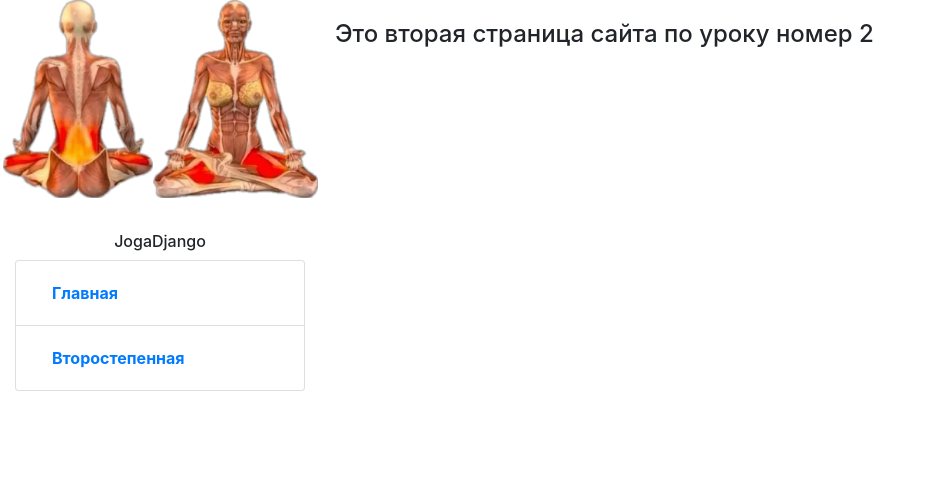
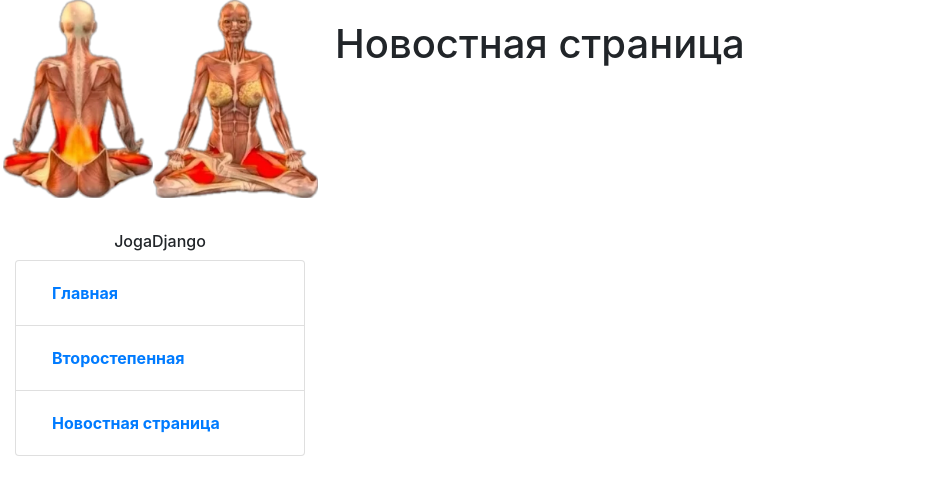
Before and after one commit to Natali280853/PythonProject_DJ03_seq, a Django app: page /news/ in a window 1280 px wide. Shown: the top 495 px of the page, without its empty margins (0-933 px from the left). Run offline with Django 5.2, Linux system fonts and the light colour scheme; some libraries are stand-ins or nearby versions.

Commit message:
add before models

```diff
--- a/ZeroCoder/main/templates/main/layoute.html
+++ b/ZeroCoder/main/templates/main/layoute.html
@@ -8,6 +8,7 @@
         content="width=device-width, user-scalable=no, initial-scale=1.0, maximum-scale=1.0, minimum-scale=1.0">
     <meta http-equiv="X-UA-Compatible" content="ie=edge">
     <link rel="stylesheet" href="{% static 'main/css/main.css' %}">
+
 
     <!-- Подключение Bootstrap CSS -->
     <link rel="stylesheet" href="https://stackpath.bootstrapcdn.com/bootstrap/4.5.2/css/bootstrap.min.css">
@@ -35,6 +36,7 @@
             <ul class="list-group">
                 <li class="list-group-item"><a href="{% url 'home' %}" class="nav-link">Главная</a></li>
                 <li class="list-group-item"><a href="{% url 'page2' %}" class="nav-link">Второстепенная</a></li>
+                <li class="list-group-item"><a href="{% url 'news_home' %}" class="nav-link">Новостная страница</a></li>
             </ul>
         </aside>
         <main class="col-md-9">
--- /dev/null
+++ b/ZeroCoder/news/templates/news/news.html
@@ -0,0 +1,9 @@
+{% extends 'main/layoute.html' %}
+
+{% block title %}
+	<title>Новостная страница</title>
+{% endblock %}
+
+{% block content %}
+<h1>Новостная страница</h1>
+{% endblock %}
--- a/ZeroCoder/news/views.py
+++ b/ZeroCoder/news/views.py
@@ -1,14 +1,10 @@
 from django.shortcuts import render
 
 def home(request):
-    return render(request, 'main/new.html')
+    return render(request, 'news/news.html')
 
 # def index(request):
 #     data = {
 #         'caption': "ПОЗА ЛОТОСА"
 #     }
 #     return render(request, 'main/index.html', data)
-
-
-def new(request):
-    return render(request, 'main/new.html')
```
